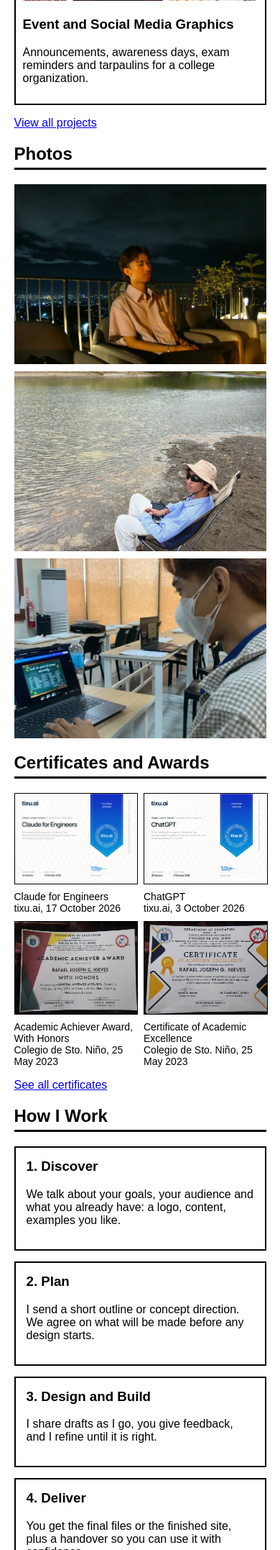
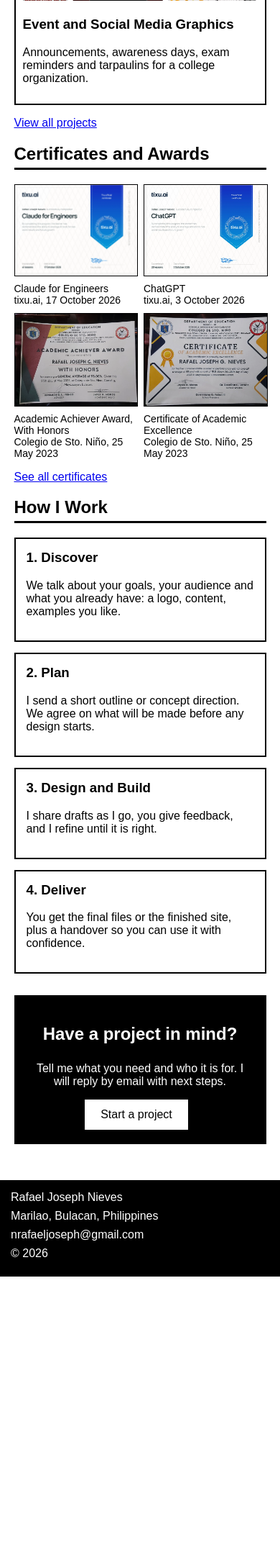
Before and after one commit to seveii/FLOAT-PORTFOLIO, a PHP site: page / in a window 390 px wide. Shown: the part 4346-6500 px from the top of the page at 72% size. After the commit the page ends 6120 px from the top, so only its background shows below. Run offline with PHP 8.4, Linux system fonts and the light colour scheme.

Commit message:
Remove the Photos section from the home page
Co-Authored-By: Claude Sonnet 5.5 <noreply@anthropic.com>

```diff
--- a/index.php
+++ b/index.php
@@ -119,16 +119,6 @@ include "header.php";
   </div>
   <p><a href="projects.php">View all projects</a></p>
 
-  <!-- ---------- Photos ---------- -->
-  <h2>Photos</h2>
-
-  <!-- Three photos in a row. The row is made with flexbox. -->
-  <div class="photos">
-    <img src="images/moment-rooftop.webp" alt="Rafael on a rooftop terrace at night">
-    <img src="images/cover-river.webp" alt="Rafael relaxing beside a river">
-    <img src="images/moment-workshop.webp" alt="Rafael working on a laptop at a seminar">
-  </div>
-
   <!-- ---------- Certificates preview ---------- -->
   <h2>Certificates and Awards</h2>
 
--- a/style.css
+++ b/style.css
@@ -127,19 +127,6 @@ h2 {
 
 .box h3 {
   margin-top: 0;
-}
-
-/* ---------- FLEXBOX: photos in a row ---------- */
-.photos {
-  display: flex;
-  gap: 10px;
-}
-
-.photos img {
-  flex: 1;
-  min-width: 0;
-  height: 250px;
-  object-fit: cover;     /* crops the picture to fit the box without stretching it */
 }
 
 /* ---------- GRID: project cards ---------- */
@@ -321,12 +308,8 @@ footer p {
   .hero-text .role {
     font-size: 18px;
   }
-  .boxes, .photos, .contact-row, footer {
+  .boxes, .contact-row, footer {
     flex-direction: column;       /* flex rows become columns */
-  }
-  .photos img {
-    flex: none;
-    width: 100%;
   }
   .projects, .two-columns, .gallery, .certs {
     grid-template-columns: 1fr;   /* grids become one column */
```
